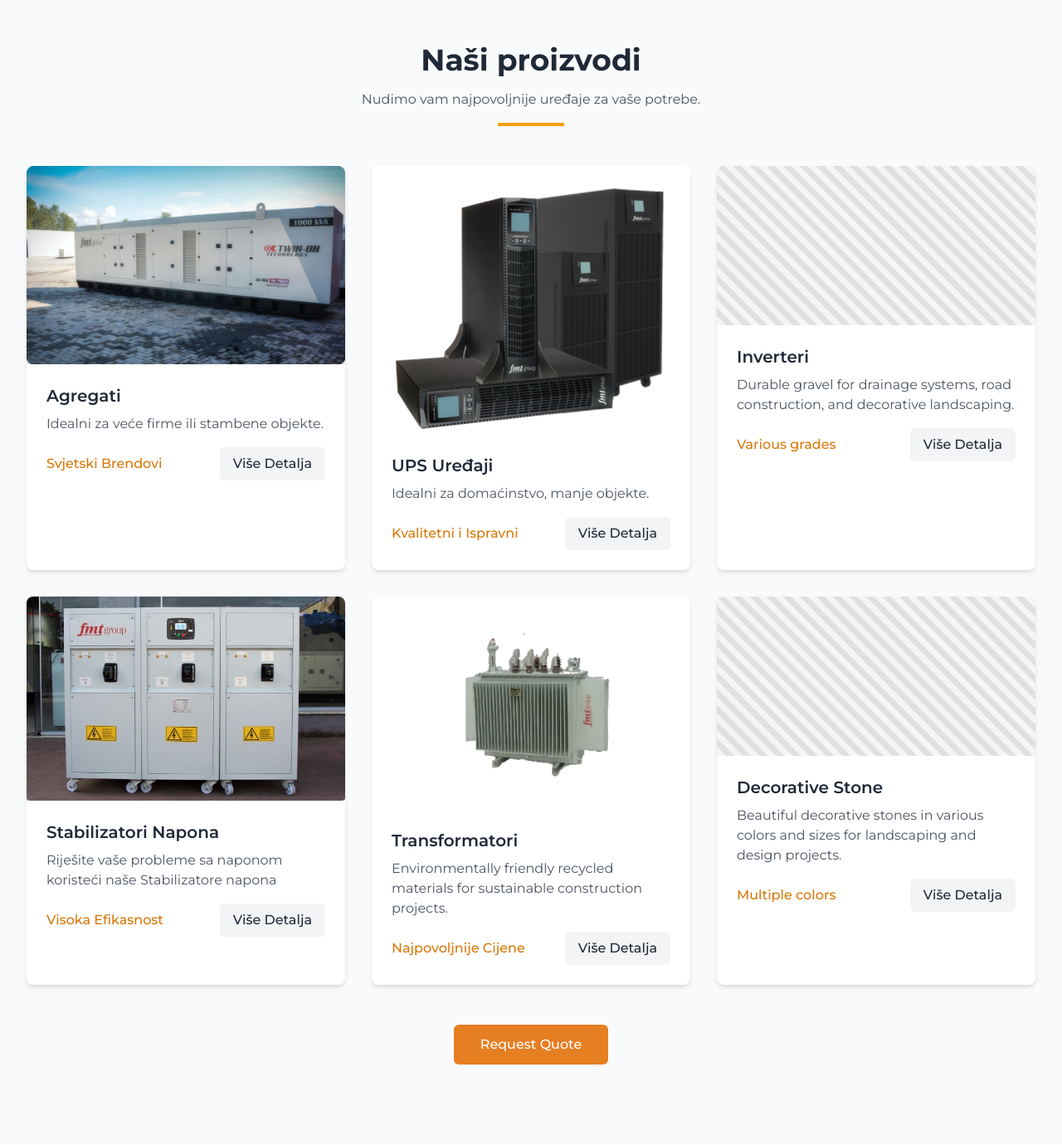
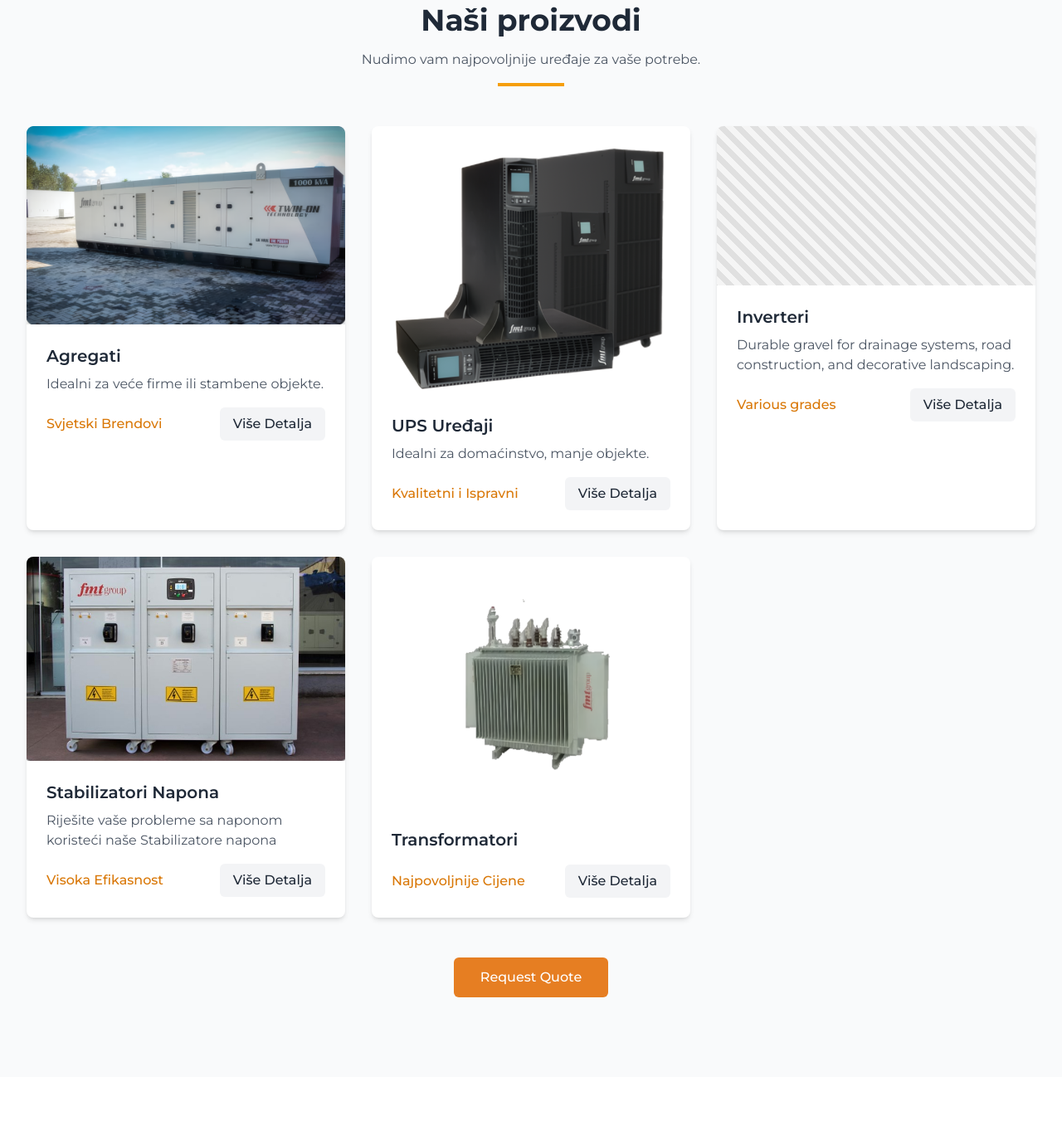
Before and after one commit to An0nym0usBread11/AgregatiBH, a PHP site: page / in a window 1280 px wide. Shown: the part 1264-2644 px from the top of the page at 83% size. Run offline with PHP 8.4, Linux system fonts and the light colour scheme; style sheets or scripts are compiled from the project's sources; some libraries are stand-ins or nearby versions.

Commit message:
Add files via upload

```diff
--- a/index.html
+++ b/index.html
@@ -96,7 +96,7 @@
 
                     </div>
                     <div class="md:w-1/2 md:pl-10 animate-float">
-                        <div class="image-placeholder w-full h-64 md:h-80 rounded-lg shadow-lg"></div>
+                        <div class="image-placeholder w-full h-64 rounded-lg shadow-lg"><img src="slike/reklama.png"></div>
                     </div>
                 </div>
             </div>
@@ -112,7 +112,7 @@
 
                 <div class="flex flex-col md:flex-row items-center">
                     <div class="md:w-1/2 mb-8 md:mb-0 md:pr-10">
-                        <div class="image-placeholder w-full h-64 md:h-80 rounded-lg shadow-md"></div>
+                        <div class="w-full"><img src="slike/fmt-reklama.png" class="fmt-reklama"></div>
                     </div>
 
                     <!--Description-->
@@ -255,10 +255,10 @@
 
                     <!-- Transformatori -->
                     <div class="bg-white rounded-lg shadow-md overflow-hidden transition-transform duration-300 hover:-translate-y-2">
-                        <div><img src="slike/Uredjaji/Fmt-Transformator.png"></div>
+                        <div><img src="slike/Uredjaji/Fmt-Transformator.png" style="margin-left: auto; margin-right: auto; height:8cm"></div>
                         <div class="p-6">
                             <h3 class="text-xl font-semibold text-gray-800 mb-2">Transformatori</h3>
-                            <p class="text-gray-600 mb-4">Environmentally friendly recycled materials for sustainable construction projects.</p>
+                            <p class="text-gray-600 mb-4"></p>
 
                             <div class="flex justify-between items-center">
                                 <span class="text-amber-600 font-medium">Najpovoljnije Cijene</span>
@@ -267,19 +267,8 @@
                         </div>
                     </div>
 
-                    <!-- Product 6 -->
-                    <div class="bg-white rounded-lg shadow-md overflow-hidden transition-transform duration-300 hover:-translate-y-2">
-                        <div class="image-placeholder w-full h-48"></div>
-                        <div class="p-6">
-                            <h3 class="text-xl font-semibold text-gray-800 mb-2">Decorative Stone</h3>
-                            <p class="text-gray-600 mb-4">Beautiful decorative stones in various colors and sizes for landscaping and design projects.</p>
+                    <!-- Solarni Paneli -->
 
-                            <div class="flex justify-between items-center">
-                                <span class="text-amber-600 font-medium">Multiple colors</span>
-                                <button class="bg-gray-100 hover:bg-gray-200 text-gray-800 font-medium py-2 px-4 rounded-md transition-colors">Više Detalja</button>
-                            </div>
-                        </div>
-                    </div>
                 </div>
                 <div class="text-center mt-12">
                     <a href="#contact" class="btn-primary text-white font-medium py-3 px-8 rounded-md inline-block">Request Quote</a>
@@ -545,7 +534,7 @@
 
                                     <div>
                                         <h4 class="font-medium text-gray-800">Radno vrijeme</h4>
-                                        <p class="text-gray-600">Ponedjeljak - Petak:&ensp;8:00 - 17:00</p>
+                                        <p class="text-gray-600">Ponedjeljak - Petak:&ensp;9:00 - 17:00</p>
                                         <p class="text-gray-600">Subota:&ensp;Zatvoreno</p>
                                         <p class="text-gray-600">Nedjelja:&ensp;Zatvoreno</p>
                                     </div>
--- a/styles.css
+++ b/styles.css
@@ -1,4 +1,5 @@
 @import url('https://fonts.googleapis.com/css2?family=Montserrat:wght@300;400;500;600;700&display=swap');
+@import "tailwindcss";
 
 body {
     font-family: 'Montserrat', sans-serif;
@@ -73,3 +74,7 @@ body {
     object-fit: cover; /* Ensures the image fits within the height without distortion */
     width: 100%; /* Ensures the image spans the full width */
 }
+
+.fmt-reklama {
+    border-radius: 2%;
+}
```
